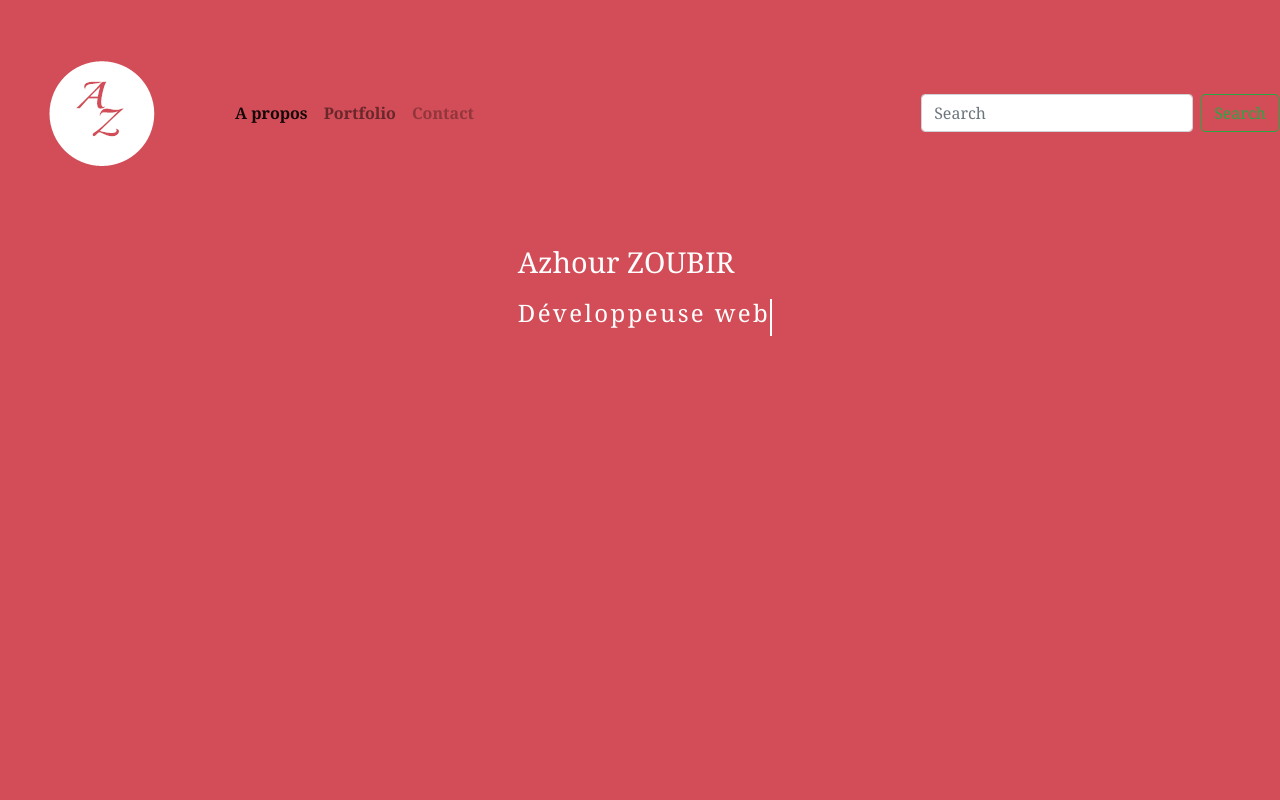
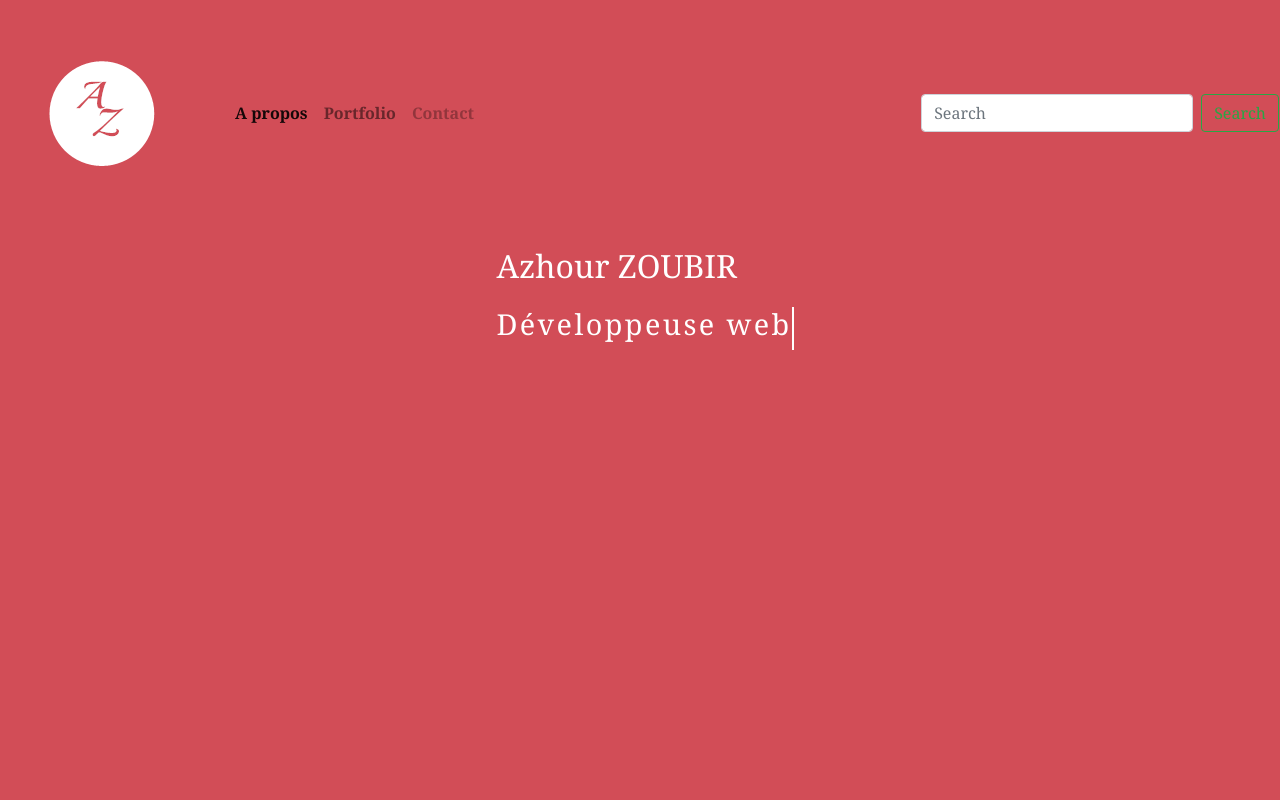
Before and after one commit to azhour/PORTFOLIO, a plain HTML site: page index.html in a window 1280 px wide. Shown: the top 800 px of the page. Drawn offline with nearby package versions, Linux system fonts and the light colour scheme.

Commit message:
add favicon

```diff
--- a/css/main.css
+++ b/css/main.css
@@ -176,6 +176,7 @@ textarea {
 
    .hobby, .hobby1{
      margin: auto;
+     justify-content: center;
    }
    .circle1, .circle2, .circle3, .circle4 { /* size of circle */
      width: 100px;
@@ -241,6 +242,12 @@ textarea {
       @media (min-width: 768px) {
       body{
         margin-left: 10px;
+      }
+      h1{
+        font-size: 2em;
+      }
+      h2{
+        font-size: 1.8em;
       }
 
       }
--- a/index.html
+++ b/index.html
@@ -9,8 +9,8 @@
   <meta name="viewport" content="width=device-width, initial-scale=1, shrink-to-fit=no">
 
   <link rel="manifest" href="site.webmanifest">
-  <link rel="apple-touch-icon" href="icon.png">
-  <link rel="icon" type="image/gif" href="../img/logo3.ico" />
+  <link rel="apple-touch-icon" href="img/logo3.ico">
+  <link rel="icon" type="image/gif" href="img/logo3.ico" />
 
   <!-- Place favicon.ico in the root directory -->
   <link rel="stylesheet" href="https://stackpath.bootstrapcdn.com/bootstrap/4.1.2/css/bootstrap.min.css" integrity="sha384-Smlep5jCw/wG7hdkwQ/Z5nLIefveQRIY9nfy6xoR1uRYBtpZgI6339F5dgvm/e9B" crossorigin="anonymous">
```
